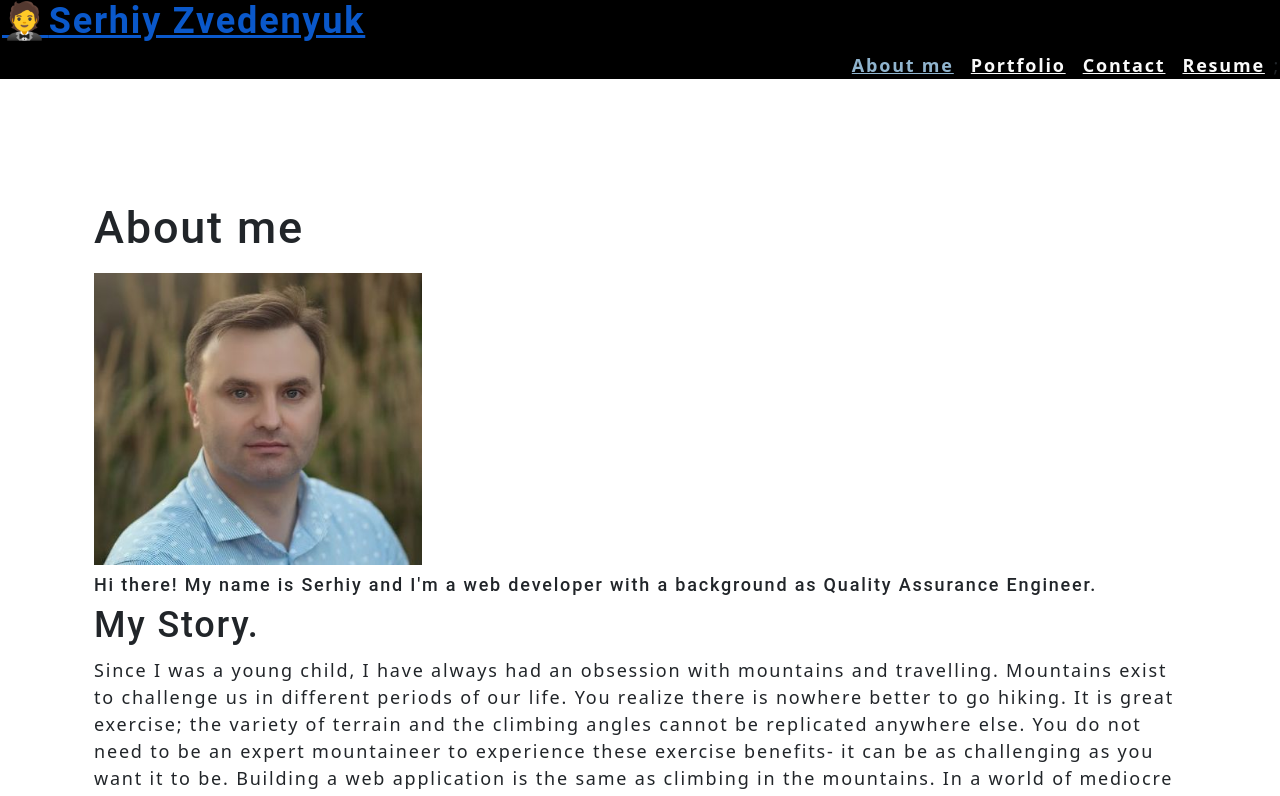
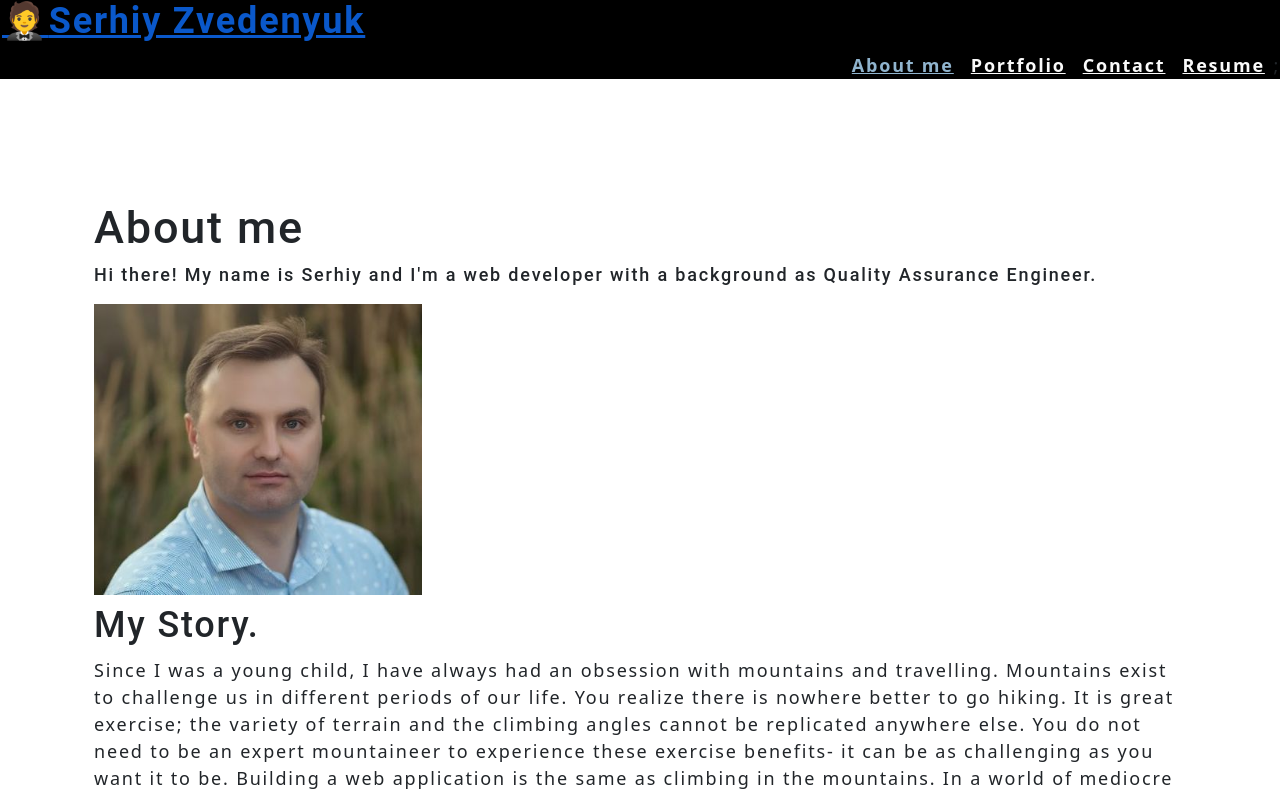
Before and after one commit to SerhiyZv/React-portfolio, a React (Create React App) app: page / in a window 1280 px wide. Shown: the top 796 px of the page. Built offline with nearby package versions, Linux system fonts and the light colour scheme.

Commit message:
Update style

```diff
--- a/src/components/About/index.js
+++ b/src/components/About/index.js
@@ -5,9 +5,10 @@ function About() {
     return(
         <section className="my-5">
            <h1 id="about">About me</h1>
-            <img src={PortfolioImage} className="my-2" style={{ width: "30%", alignContent: "flex-start" }} alt="cover" ></img>
+
             <h6 style={{ width: "100%", alignItems: "center" }} id="about">Hi there! My name is Serhiy and I'm a web developer
             with a background as Quality Assurance Engineer.</h6>
+            <img src={PortfolioImage} className="my-2" style={{ width: "30%", alignContent: "flex-start" }} alt="cover" ></img>
             <div>
             <h2>My Story.</h2>
             <div>Since I was a young child, I have always had an obsession with mountains and travelling.
--- a/src/components/Footer/index.js
+++ b/src/components/Footer/index.js
@@ -6,7 +6,7 @@ function Footer() {
 
   return (
 
-    <IconContext.Provider value={{ size:"3em", style : { marginLeft: "4rem", marginBottom: "2rem" } }}>
+    <IconContext.Provider value={{ size:"3em", style : { marginLeft: "15rem", marginBottom: "2rem" } }}>
     <footer>
         <div style={{ justifyContent: "space-evenly"}}>
         <a href="mailto:skiev31@gmail.com">
```
